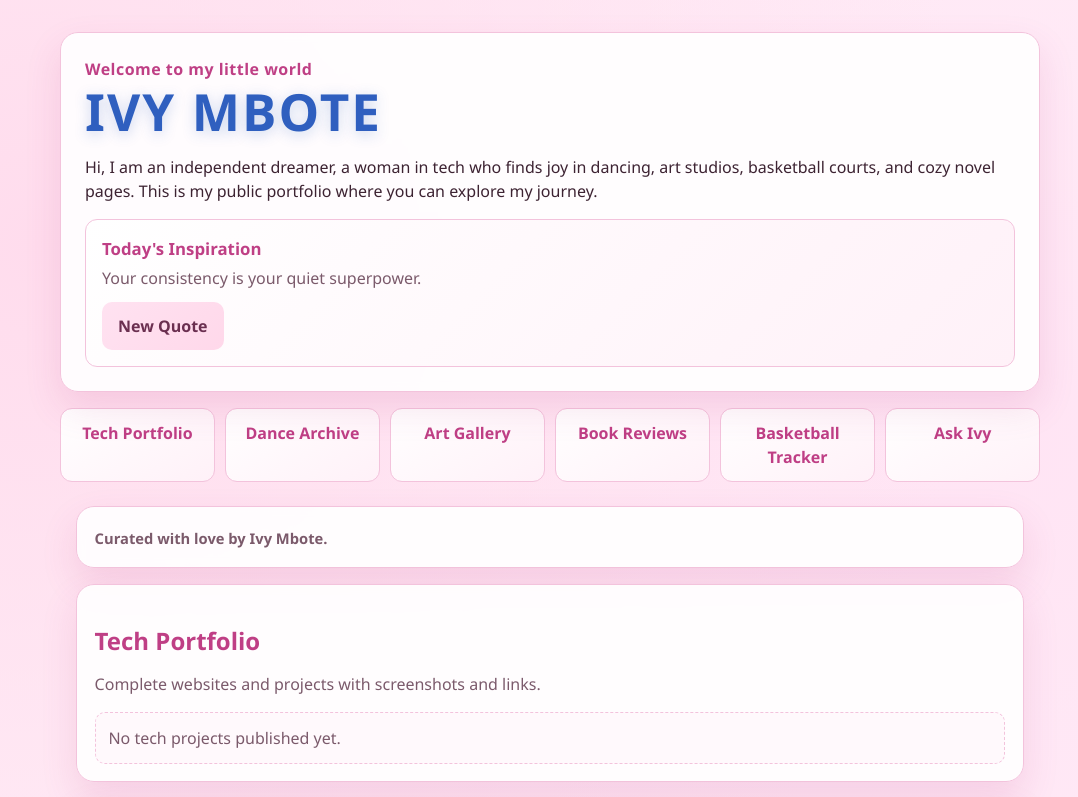
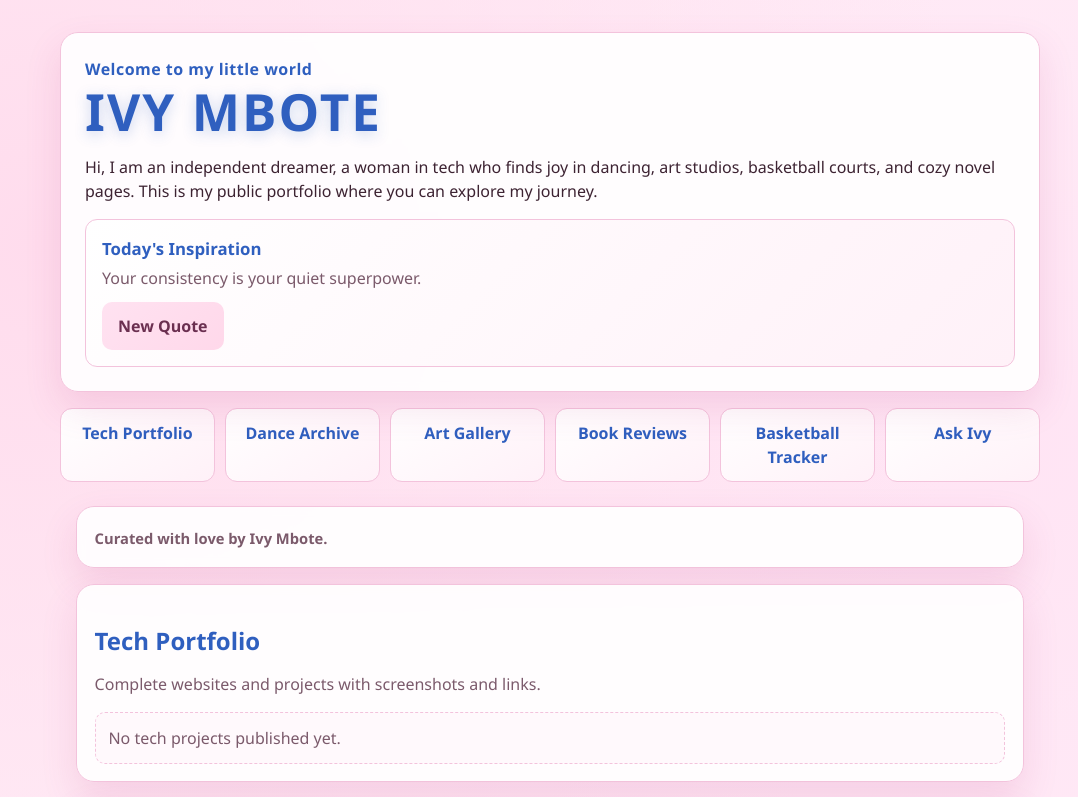
Before and after one commit to Wilson-1907/front, a React (Vite) app: page / in a window 1280 px wide. Shown: the top 797 px of the page, without its empty margins (90-1168 px from the left). Built offline with nearby package versions, Linux system fonts and the light colour scheme.

Commit message:
Set all headings to blue.
Update global heading/title color tokens so every site title blends blue accents with the pink theme.

```diff
--- a/src/index.css
+++ b/src/index.css
@@ -3,7 +3,7 @@
   --bg-soft: #ffe7f3;
   --surface: rgba(255, 255, 255, 0.9);
   --primary: #e062a6;
-  --primary-dark: #bf3f85;
+  --primary-dark: #2f5fbf;
   --text: #3d2332;
   --muted: #7b5a6b;
   --border: #f3c3dc;
@@ -36,7 +36,7 @@ a {
 h1,
 h2,
 h3 {
-  color: var(--primary-dark);
+  color: #2f5fbf;
 }
 
 .brand-title {
```
